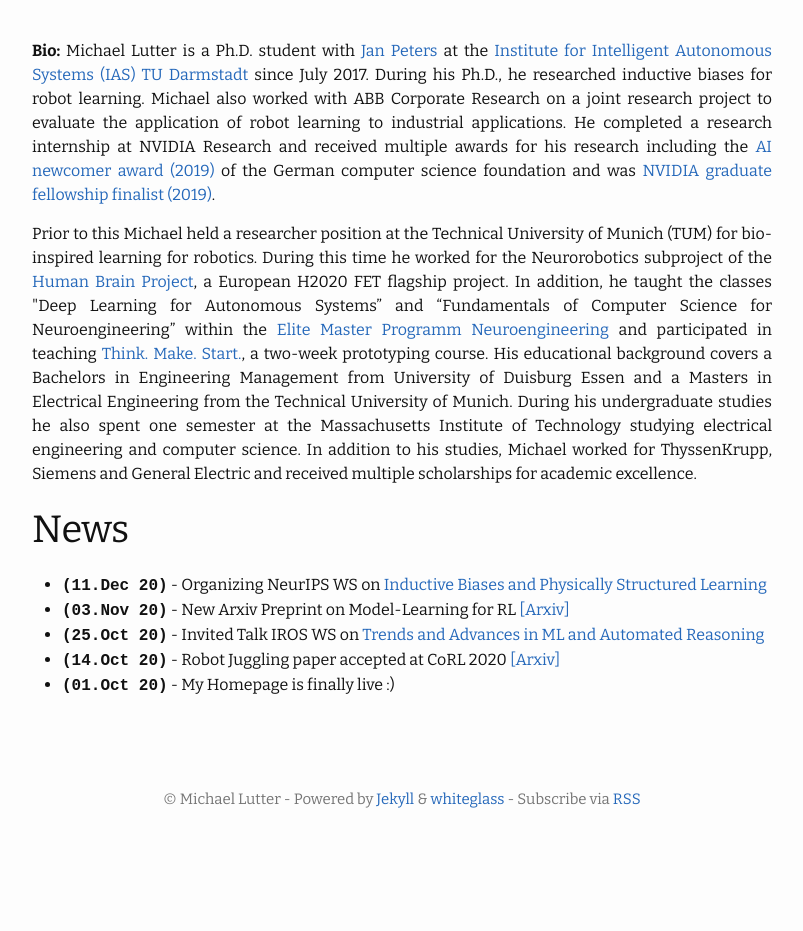
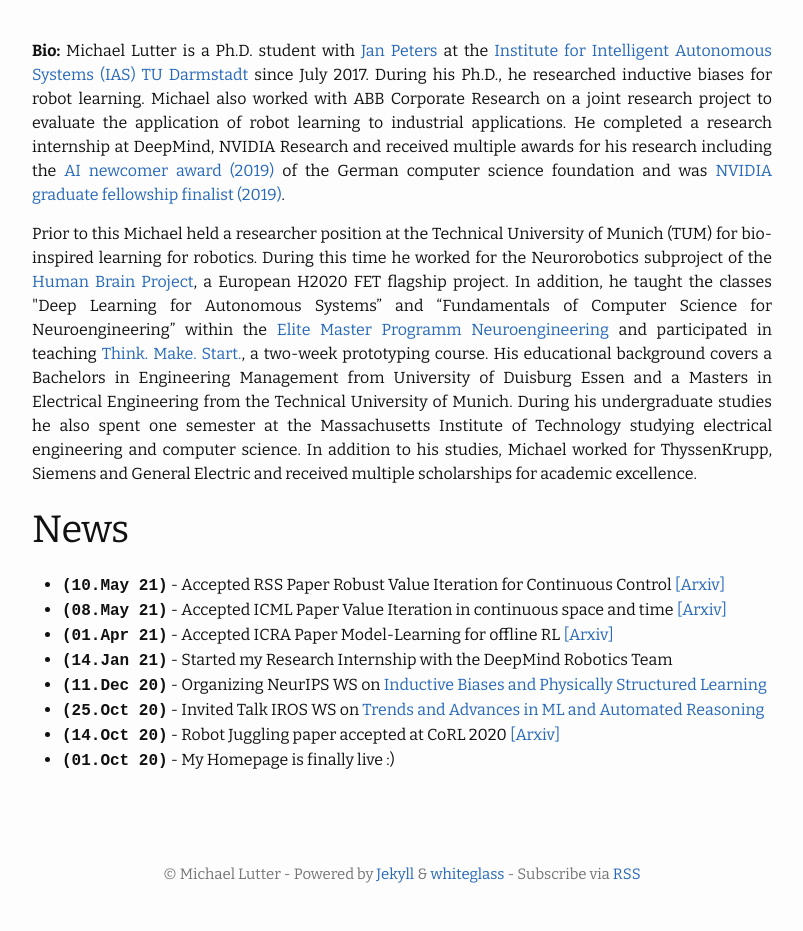
Before and after one commit to milutter/milutter.github.io, a Jekyll site: the page built from index.md, in a window 1280 px wide. Shown: the part 555-1486 px from the top of the page, without its empty margins (238-1041 px from the left). Built offline with Jekyll 4.4.1, drawn with Linux system fonts in a browser that asks for light colours; before the commit the page ends 1411 px from its top, so only the background shows below that.

Commit message:
updated news

```diff
--- a/index.md
+++ b/index.md
@@ -27,7 +27,7 @@ permalink: /
 at the <a href="https://www.ias.informatik.tu-darmstadt.de/">Institute for Intelligent
 Autonomous Systems (IAS) TU Darmstadt</a> since July 2017. During his Ph.D., he researched inductive biases for robot
 learning. Michael also worked with ABB Corporate Research on a joint research project
-to evaluate the application of robot learning to industrial applications. He completed a research internship at NVIDIA Research
+to evaluate the application of robot learning to industrial applications. He completed a research internship at DeepMind, NVIDIA Research
 and received multiple awards for his research including the
 <a href="https://ki50.de/ki-newcomer/">AI newcomer award (2019)</a>
 of the German computer science foundation and  was
@@ -49,8 +49,11 @@ academic excellence.
 </p>
 
 # News
+* <span style="font-family:'Courier New', monospace"><b>(10.May 21)</b></span> - Accepted RSS Paper Robust Value Iteration for Continuous Control <a href="https://arxiv.org/pdf/2105.12189.pdf">[Arxiv]</a>
+* <span style="font-family:'Courier New', monospace"><b>(08.May 21)</b></span> - Accepted ICML Paper Value Iteration in continuous space and time <a href="https://arxiv.org/pdf/2105.04682.pdf">[Arxiv]</a>
+* <span style="font-family:'Courier New', monospace"><b>(01.Apr 21)</b></span> - Accepted ICRA Paper Model-Learning for offline RL <a href="https://arxiv.org/abs/2011.01734">[Arxiv]</a>
+* <span style="font-family:'Courier New', monospace"><b>(14.Jan 21)</b></span> - Started my Research Internship with the DeepMind Robotics Team
 * <span style="font-family:'Courier New', monospace"><b>(11.Dec 20)</b></span> - Organizing NeurIPS WS on <a href="https://inductive-biases.github.io/">Inductive Biases and Physically Structured Learning</a>
-* <span style="font-family:'Courier New', monospace"><b>(03.Nov 20)</b></span> - New Arxiv Preprint on Model-Learning for RL <a href="https://arxiv.org/abs/2011.01734">[Arxiv]</a>
 * <span style="font-family:'Courier New', monospace"><b>(25.Oct 20)</b></span> - Invited Talk IROS WS on <a href="http://www.iros-ar2020.lissi.fr/doku.php/start">Trends and Advances in ML and Automated Reasoning</a>
 * <span style="font-family:'Courier New', monospace"><b>(14.Oct 20)</b></span> - Robot Juggling paper accepted at CoRL 2020  <a href="https://arxiv.org/abs/2010.13483">[Arxiv]</a>
 * <span style="font-family:'Courier New', monospace"><b>(01.Oct 20)</b></span> - My Homepage is finally live :)
```
